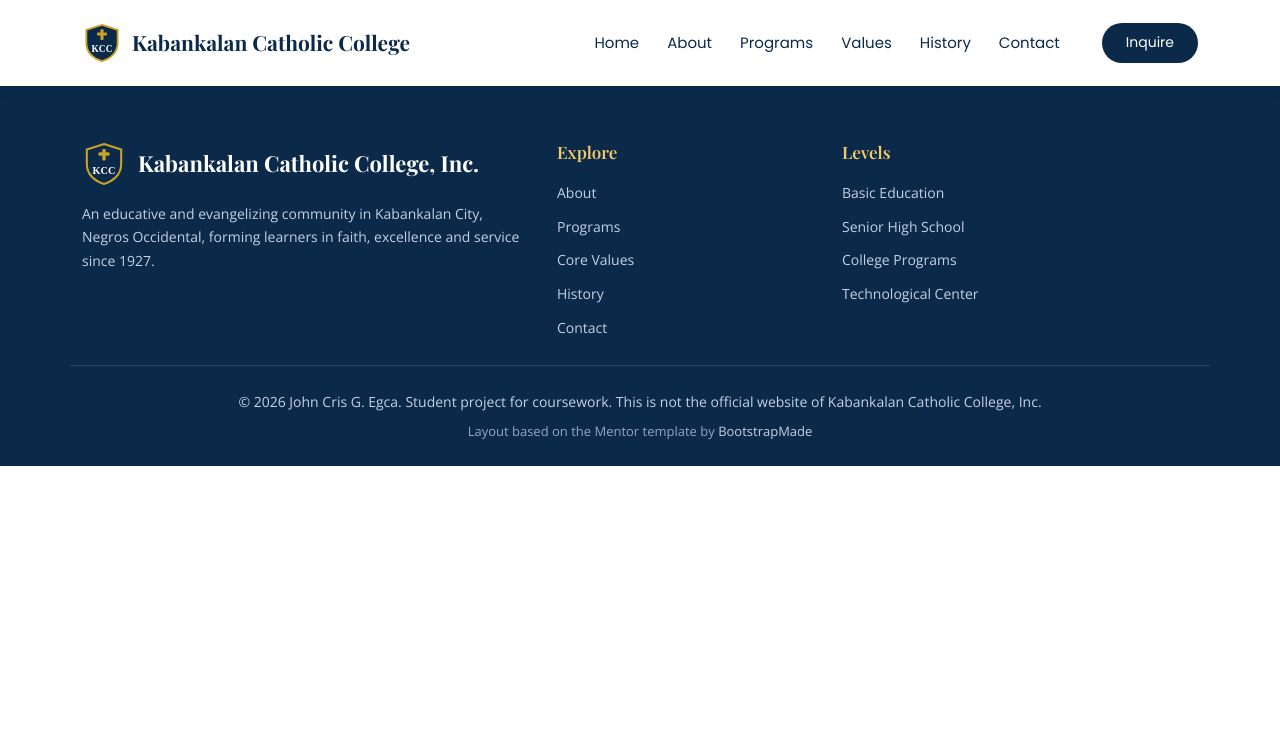
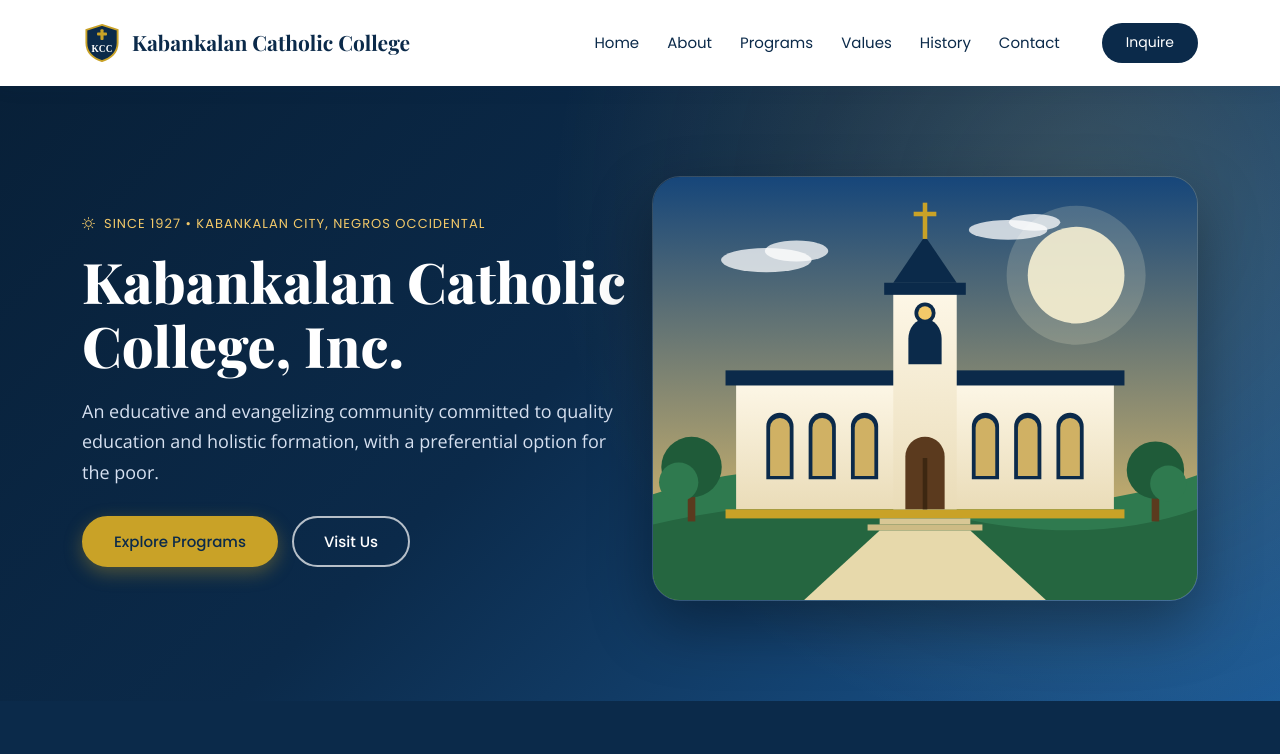
Before and after one commit to JohnCrisEgca/egca-project-2, a plain HTML site: page index.html in a window 1280 px wide. Shown: the top 754 px of the page. Drawn offline with nearby package versions, Linux system fonts and the light colour scheme.

Commit message:
Add hero section with campus illustration

```diff
--- a/assets/css/main.css
+++ b/assets/css/main.css
@@ -232,3 +232,45 @@ section, .section {
 .footer .copyright { padding: 24px 12px; border-top: 1px solid rgba(255, 255, 255, 0.12); }
 .footer .copyright p { margin: 0 0 6px; }
 .footer .credits { font-size: 13px; color: #94a6c4; }
+
+/*--------------------------------------------------------------
+# Hero
+--------------------------------------------------------------*/
+.hero {
+  position: relative;
+  padding: 90px 0 100px;
+  color: #fff;
+  background:
+    radial-gradient(circle at 85% 20%, rgba(243, 201, 105, 0.18), transparent 45%),
+    linear-gradient(135deg, #082038 0%, var(--navy) 45%, var(--blue) 100%);
+}
+.hero .eyebrow {
+  display: inline-flex;
+  align-items: center;
+  gap: 8px;
+  font-family: var(--nav-font);
+  font-size: 13px;
+  letter-spacing: 1px;
+  text-transform: uppercase;
+  color: var(--gold-light);
+  margin-bottom: 14px;
+}
+.hero h1 {
+  color: #fff;
+  font-size: clamp(34px, 5.4vw, 56px);
+  font-weight: 800;
+  line-height: 1.15;
+  margin-bottom: 18px;
+}
+.hero .lead { color: #d6e0f0; font-size: 18px; max-width: 34rem; }
+.hero-actions { display: flex; flex-wrap: wrap; gap: 14px; margin-top: 28px; }
+.hero .hero-img {
+  border-radius: 28px;
+  box-shadow: 0 24px 60px rgba(0, 0, 0, 0.35);
+  border: 1px solid rgba(255, 255, 255, 0.15);
+}
+@media (max-width: 991px) {
+  .hero { padding: 60px 0 70px; text-align: center; }
+  .hero .lead { margin-inline: auto; }
+  .hero-actions { justify-content: center; }
+}
--- a/index.html
+++ b/index.html
@@ -62,7 +62,25 @@
 
   <main class="main">
 
-    <!-- Sections are added below as the page is built -->
+    <!-- Hero Section -->
+    <section id="hero" class="hero section">
+      <div class="container">
+        <div class="row align-items-center gy-5">
+          <div class="col-lg-6" data-aos="fade-up">
+            <p class="eyebrow"><i class="bi bi-brightness-high"></i> Since 1927 &bull; Kabankalan City, Negros Occidental</p>
+            <h1>Kabankalan Catholic College, Inc.</h1>
+            <p class="lead">An educative and evangelizing community committed to quality education and holistic formation, with a preferential option for the poor.</p>
+            <div class="hero-actions">
+              <a href="#programs" class="btn-gold">Explore Programs</a>
+              <a href="#contact" class="btn-ghost">Visit Us</a>
+            </div>
+          </div>
+          <div class="col-lg-6" data-aos="zoom-in" data-aos-delay="150">
+            <img src="assets/img/hero-campus.svg" class="img-fluid hero-img" alt="Illustration of a college building with a bell tower and cross">
+          </div>
+        </div>
+      </div>
+    </section><!-- /Hero Section -->
 
   </main>
 
```
Also changed, not shown: assets/img/hero-campus.svg (added).
